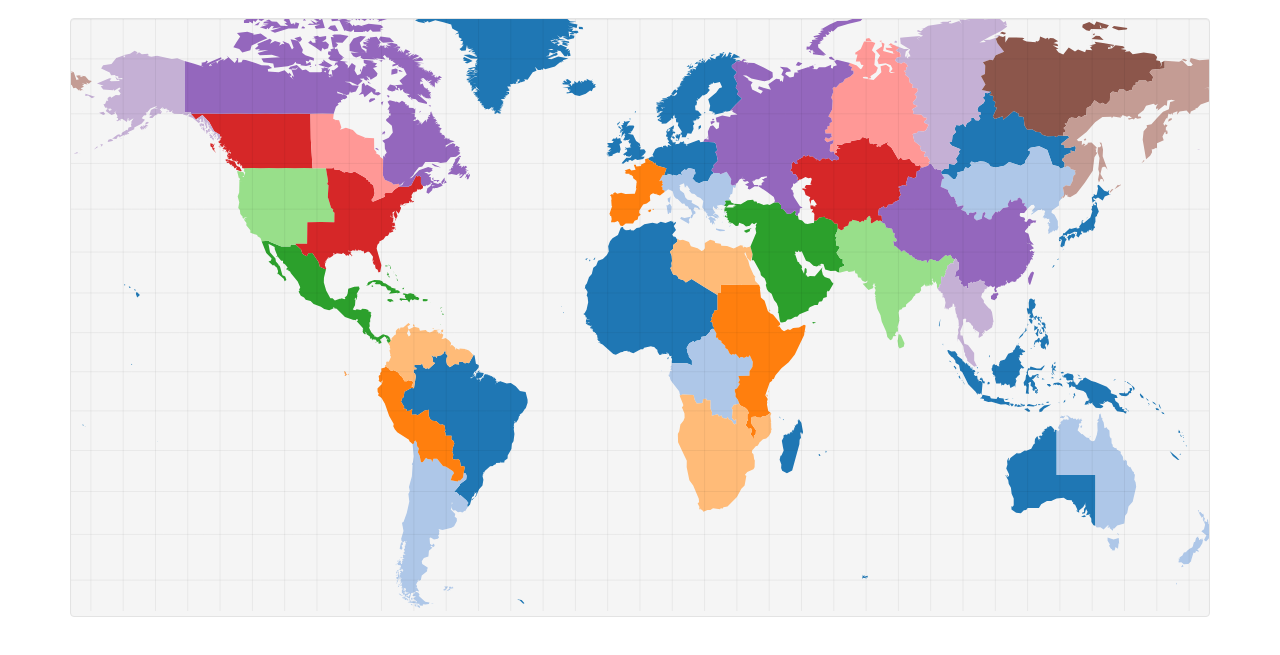
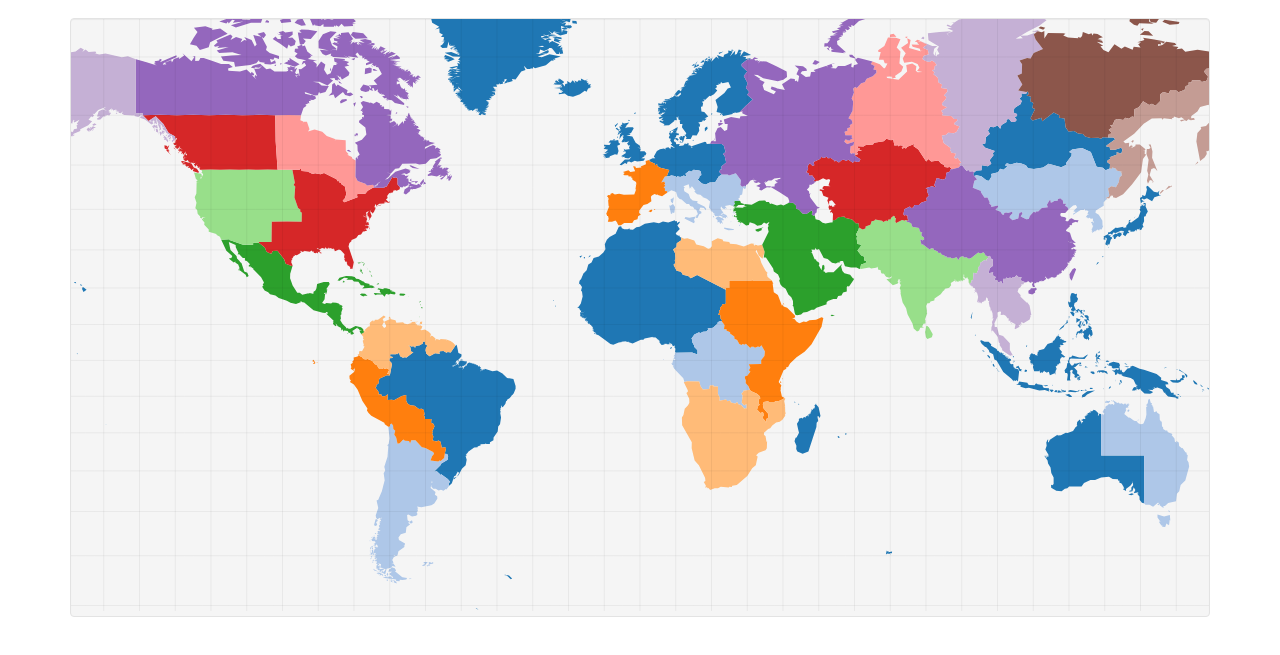
Before and after one commit to jansegre/jwar, a plain HTML site: page webapp/index.html in a window 1280 px wide. Shown: the part 53-708 px from the top of the page. Drawn offline with Linux system fonts and the light colour scheme.

Commit message:
Now it's easier to change projection.

```diff
--- a/webapp/index.html
+++ b/webapp/index.html
@@ -114,20 +114,47 @@ var svg = map.append("svg")
     //.attr("height", height);
 
 // Possible projections
-//var projection = d3.geo.kavrayskiy7();
-//var projection = d3.geo.eckert4()
-//    .scale(200)
-//    .translate([width / 2, height / 2])
-//    .precision(.1);
-var projection = d3.geo.cylindricalStereographic()
-    .parallel(45)
-    .scale(230)
-    .translate([width / 2, height / 2 + 50])
-    .precision(.1);
-//var projection = d3.geo.orthographic()
-//    .scale(250)
-//    .translate([width / 2, height / 2])
-//    .clipAngle(90);
+var projections = [
+    //0
+    d3.geo.kavrayskiy7()
+        .scale(200)
+        .precision(.1),
+    d3.geo.eckert4()
+        .scale(200)
+        .translate([width / 2, height / 2])
+        .precision(.1),
+    d3.geo.cylindricalStereographic()
+        .parallel(45)
+        .scale(230)
+        .translate([width / 2, height / 2 + 50])
+        .precision(.1),
+    d3.geo.miller()
+        .scale(180)
+        .translate([width / 2, height / 2 + 40])
+        .precision(.1),
+    //4
+    d3.geo.naturalEarth()
+        .scale(220)
+        .translate([width / 2, height / 2 + 30])
+        .precision(.1),
+    d3.geo.lagrange()
+        .scale(260)
+        .translate([width / 2, height / 2 + 50])
+        .precision(.1),
+    d3.geo.orthographic()
+        .scale(250)
+        .translate([width / 2, height / 2])
+        .clipAngle(90),
+    d3.geo.stereographic()
+        .scale(245)
+        .translate([width / 2, height / 2])
+        .rotate([-20, 0])
+        .clipAngle(180 - 1e-4)
+        .clipExtent([[0, 0], [width, height]])
+        .precision(.1)
+]
+
+var projection = projections[3];
 
 var color = d3.scale.category20();
 var graticule = d3.geo.graticule();
```
